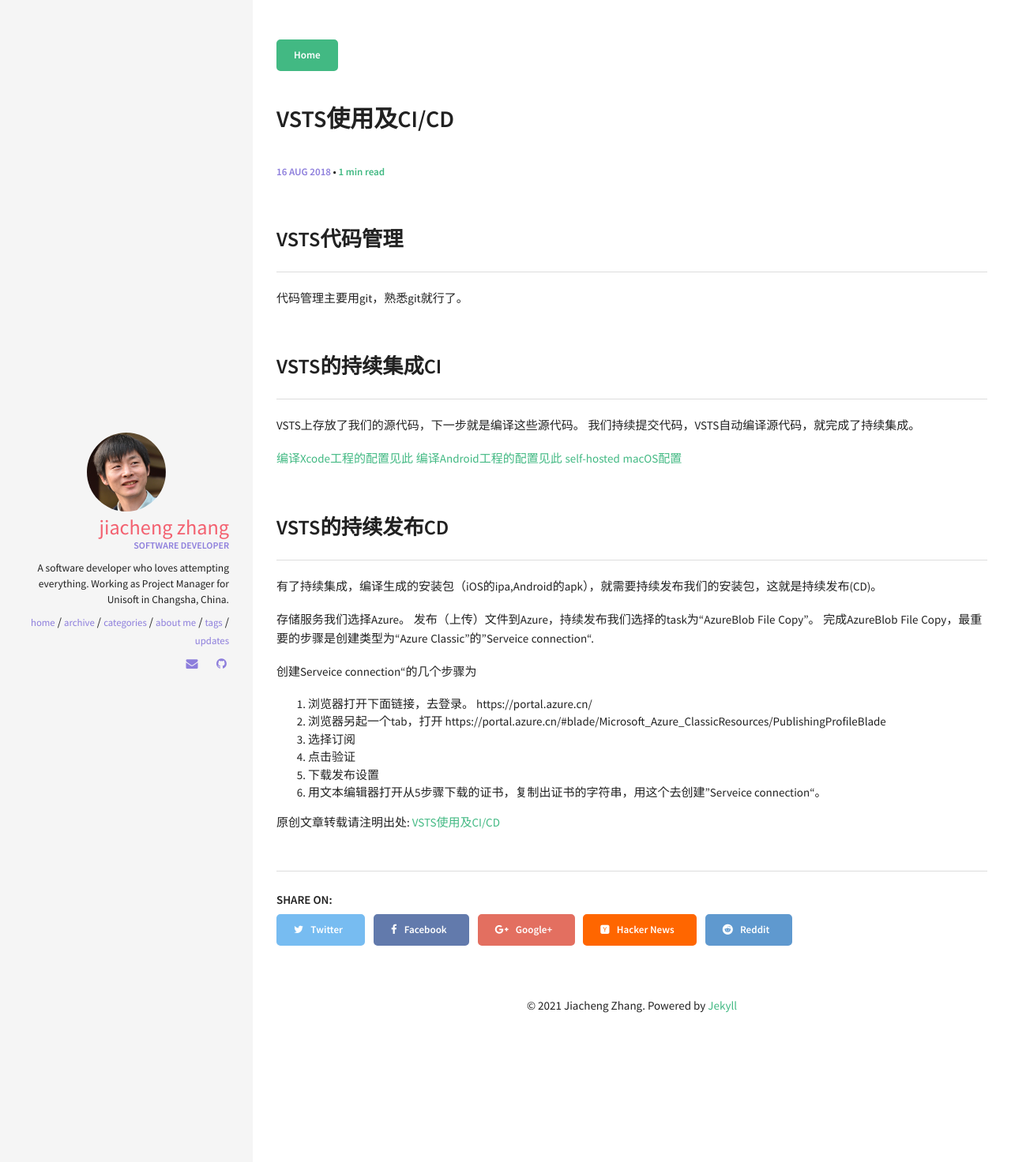
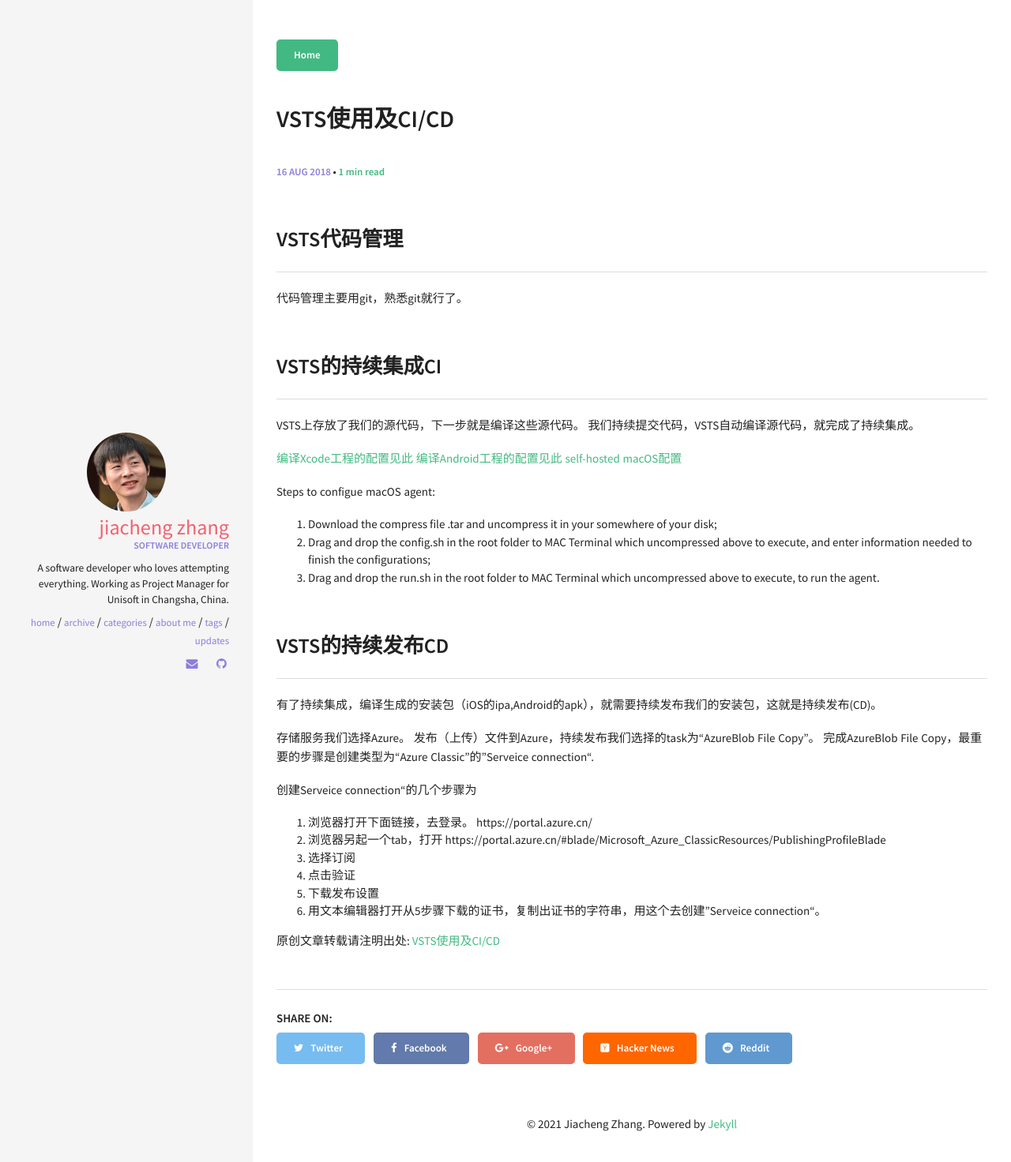
Before and after one commit to zhangjiacheng/zhangjiacheng.github.io, a Jekyll site: the page built from _posts/2018-08-16-VSTS.md, in a window 1280 px wide. Shown: the top 1472 px of the page at 79% size. Built offline with Jekyll 4.4.1, drawn with Linux system fonts in a browser that asks for light colours.

Commit message:
added the descriptions for the Steps to configue macOS agent

```diff
--- a/_posts/2018-08-16-VSTS.md
+++ b/_posts/2018-08-16-VSTS.md
@@ -22,6 +22,11 @@
 [编译Android工程的配置见此](https://docs.microsoft.com/zh-cn/vsts/pipelines/tasks/build/android-build?view=vsts)
 [self-hosted macOS配置](https://docs.microsoft.com/zh-cn/vsts/pipelines/agents/v2-osx?view=vsts)
 
+Steps to configue macOS agent:
+1. Download the compress file .tar and uncompress it in your somewhere of your disk;
+2. Drag and drop the config.sh in the root folder to MAC Terminal which uncompressed above to execute, and enter information needed to finish the configurations;
+3. Drag and drop the run.sh in the root folder to MAC Terminal which uncompressed above to execute, to run the agent.
+
 
 VSTS的持续发布CD
 ---------------
```
